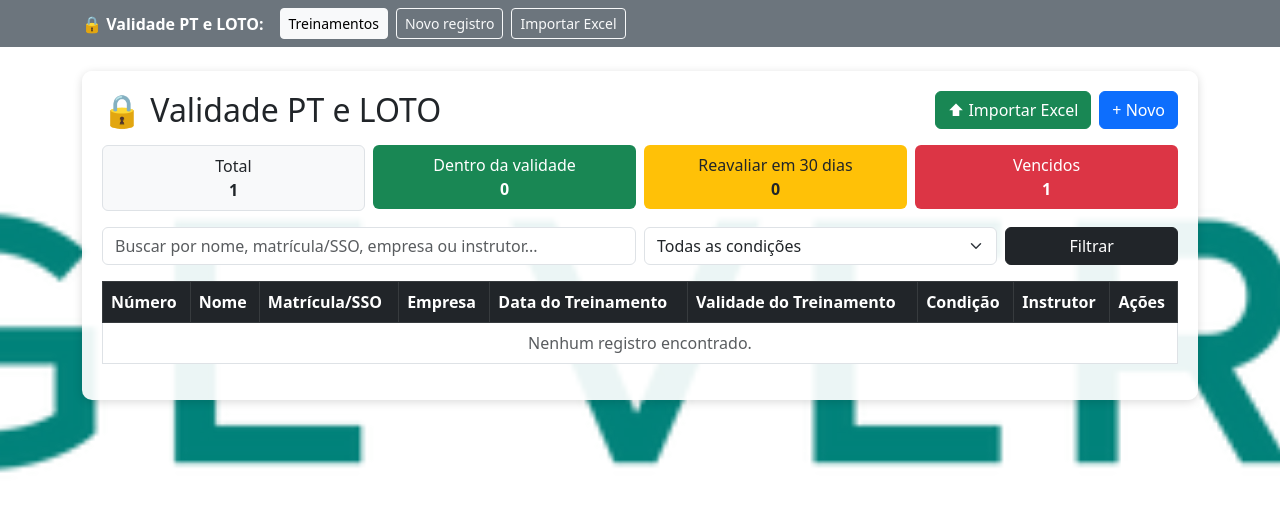
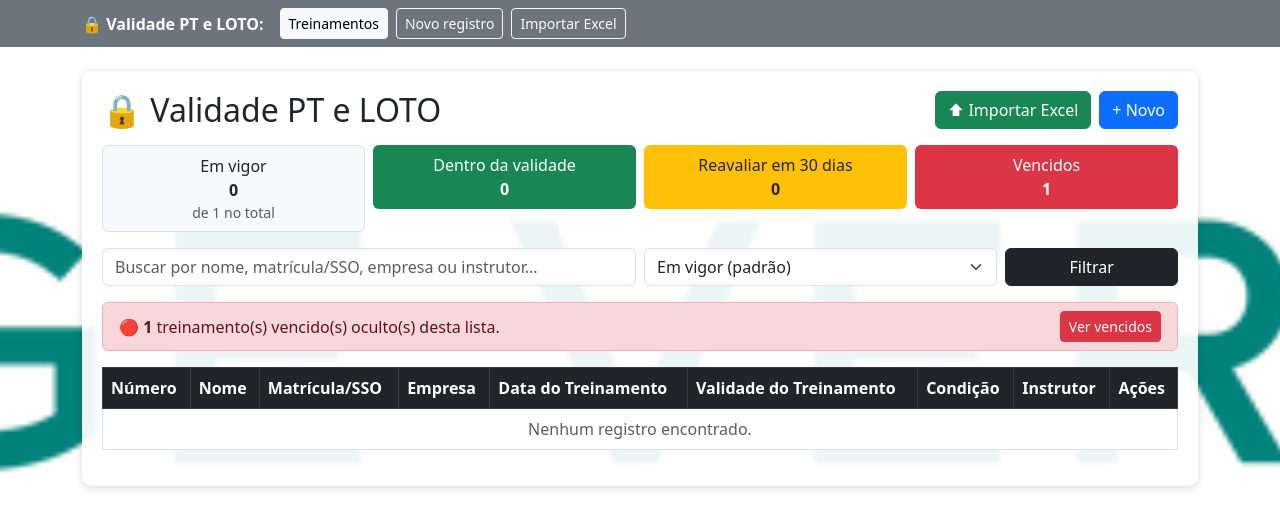
Before and after one commit to welingtonmoraes-design/sistema-nr-qrcode, a Flask app: page /pt-loto/ in a window 1280 px wide. Shown: the part 58-587 px from the top of the page. Run offline with Flask 3, Linux system fonts and the light colour scheme; a user stored in the database is signed in; tables that the repository leaves empty hold one stand-in row (values such as "Sample post"); some libraries are stand-ins or nearby versions.

Commit message:
Update index.html

```diff
--- a/templates/pt_loto/index.html
+++ b/templates/pt_loto/index.html
@@ -12,7 +12,10 @@
 <div class="row g-2 mb-3">
     <div class="col-6 col-md-3">
         <a class="text-decoration-none" href="{{ url_for('pt_loto.index', busca=busca) }}">
-            <div class="p-2 rounded bg-light border text-center text-dark">Total<br><strong>{{ total }}</strong></div>
+            <div class="p-2 rounded bg-light border text-center text-dark">
+                Em vigor<br><strong>{{ em_vigor }}</strong>
+                <div class="small text-muted">de {{ total }} no total</div>
+            </div>
         </a>
     </div>
     <div class="col-6 col-md-3">
@@ -39,16 +42,30 @@
     </div>
     <div class="col-8 col-md-4">
         <select name="condicao" class="form-select">
-            <option value="">Todas as condições</option>
+            <option value="" {{ 'selected' if filtro == '' }}>Em vigor (padrão)</option>
             <option value="VALIDO" {{ 'selected' if filtro == 'VALIDO' }}>Dentro da validade</option>
             <option value="REAVALIAR" {{ 'selected' if filtro == 'REAVALIAR' }}>Reavaliar em 30 dias</option>
-            <option value="VENCIDO" {{ 'selected' if filtro == 'VENCIDO' }}>Vencido</option>
+            <option value="VENCIDO" {{ 'selected' if filtro == 'VENCIDO' }}>Vencidos</option>
+            <option value="TODOS" {{ 'selected' if filtro == 'TODOS' }}>Todos (incluindo vencidos)</option>
         </select>
     </div>
     <div class="col-4 col-md-2">
         <button class="btn btn-dark w-100" type="submit">Filtrar</button>
     </div>
 </form>
+
+{% if filtro == '' and contagem.VENCIDO > 0 %}
+<div class="alert alert-danger py-2 d-flex justify-content-between align-items-center flex-wrap gap-2">
+    <span>🔴 <strong>{{ contagem.VENCIDO }}</strong> treinamento(s) vencido(s) oculto(s) desta lista.</span>
+    <a href="{{ url_for('pt_loto.index', busca=busca, condicao='VENCIDO') }}" class="btn btn-sm btn-danger">Ver vencidos</a>
+</div>
+{% endif %}
+
+{% if filtro == 'VENCIDO' %}
+<div class="alert alert-info py-2">
+    Exibindo apenas os <strong>vencidos</strong>. Use <strong>Revalidar</strong> para informar a nova data do treinamento.
+</div>
+{% endif %}
 
 <div class="table-responsive">
 <table class="table table-bordered align-middle">
@@ -84,8 +101,11 @@
             </td>
             <td>{{ i.r.instrutor or '' }}</td>
             <td class="text-nowrap">
-                <a href="{{ url_for('pt_loto.editar', id=i.r.id) }}" class="btn btn-sm btn-warning">Editar</a>
-                <form method="POST" action="{{ url_for('pt_loto.excluir', id=i.r.id) }}" style="display:inline;"
+                {% if i.codigo != 'VALIDO' %}
+                <a href="{{ url_for('pt_loto.revalidar', id=i.r.id, condicao=filtro) }}" class="btn btn-sm btn-success">🔄 Revalidar</a>
+                {% endif %}
+                <a href="{{ url_for('pt_loto.editar', id=i.r.id, condicao=filtro) }}" class="btn btn-sm btn-warning">Editar</a>
+                <form method="POST" action="{{ url_for('pt_loto.excluir', id=i.r.id, condicao=filtro) }}" style="display:inline;"
                       onsubmit="return confirm('Confirma exclusão?');">
                     <button type="submit" class="btn btn-sm btn-danger">Excluir</button>
                 </form>
```
